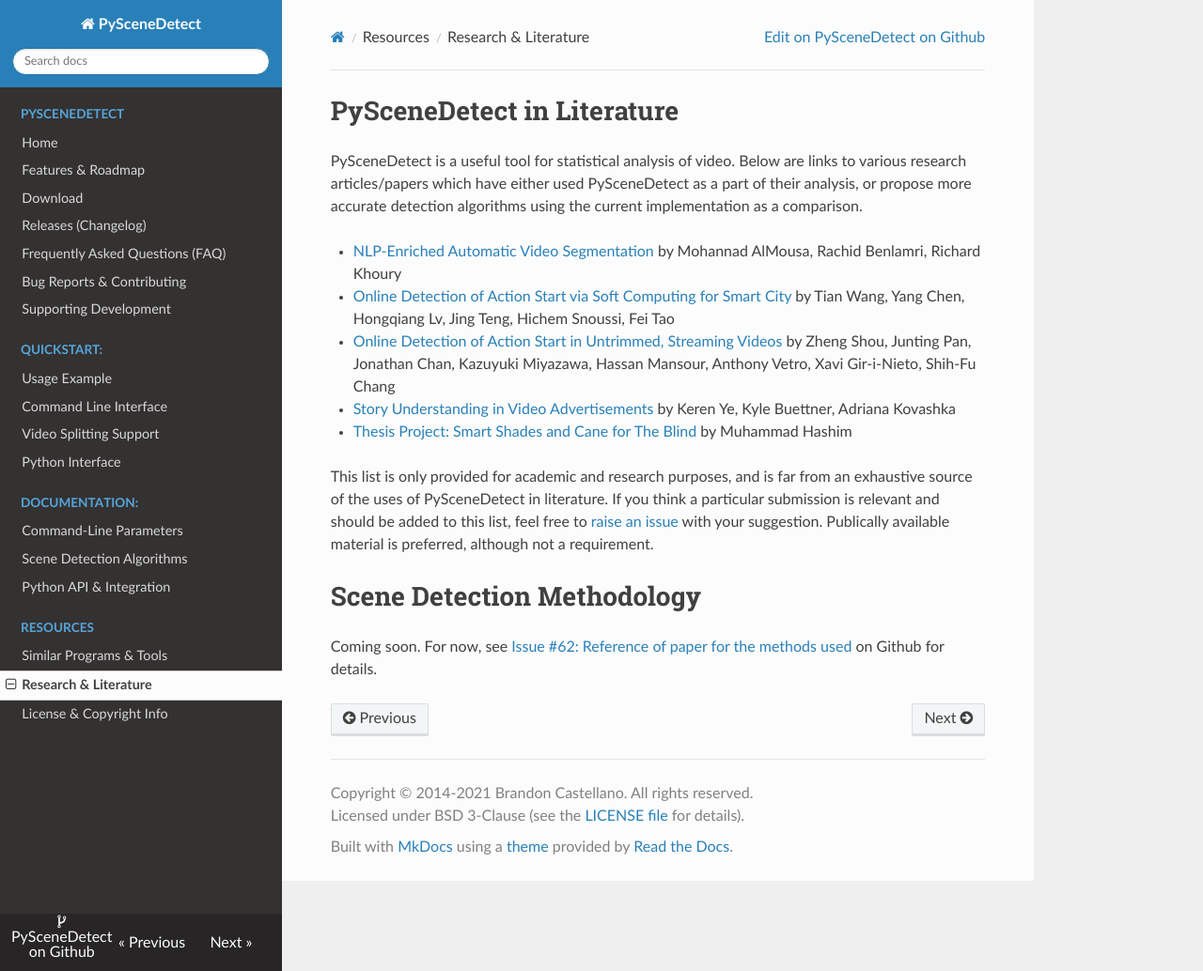
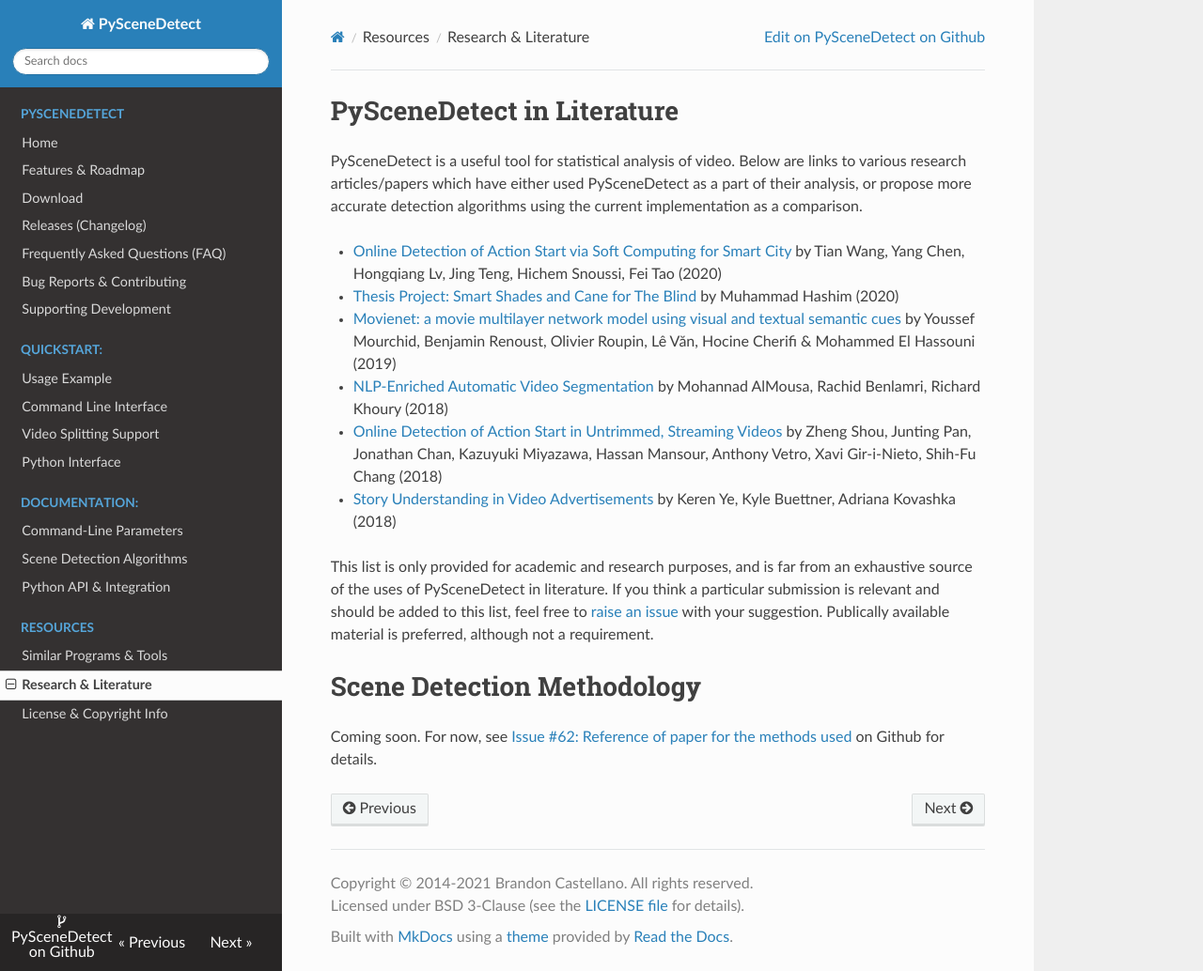
Before and after one commit to vovamushak/PySceneDetect, an MkDocs documentation site: the page built from docs/other/literature.md, in a window 1280 px wide and 1034 px high. Shown: the whole window at 94% size. Built offline with MkDocs 1.6.1, drawn with Linux system fonts in a browser that asks for light colours; nearby versions of some CDN libraries; old or Windows-style settings are respelled for this version of MkDocs.

Commit message:
Update literature page.

```diff
--- a/docs/other/literature.md
+++ b/docs/other/literature.md
@@ -3,15 +3,18 @@
 
 PySceneDetect is a useful tool for statistical analysis of video.  Below are links to various research articles/papers which have either used PySceneDetect as a part of their analysis, or propose more accurate detection algorithms using the current implementation as a comparison.
 
- - [NLP-Enriched Automatic Video Segmentation](https://ieeexplore.ieee.org/document/8525880/) by Mohannad AlMousa, Rachid Benlamri, Richard Khoury
+ - [Online Detection of Action Start via Soft Computing for Smart City](https://ieeexplore.ieee.org/document/9099408) by Tian Wang, Yang Chen, Hongqiang Lv, Jing Teng, Hichem Snoussi, Fei Tao (2020)
 
- - [Online Detection of Action Start via Soft Computing for Smart City](https://ieeexplore.ieee.org/document/9099408) by Tian Wang, Yang Chen, Hongqiang Lv, Jing Teng, Hichem Snoussi, Fei Tao
+ - [Thesis Project: Smart Shades and Cane for The Blind](https://www.linkedin.com/pulse/blind-people-dont-have-good-muhammad-hashim-1f/) by Muhammad Hashim (2020)
 
- - [Online Detection of Action Start in Untrimmed, Streaming Videos](https://arxiv.org/pdf/1802.06822) by Zheng Shou, Junting Pan, Jonathan Chan, Kazuyuki Miyazawa, Hassan Mansour, Anthony Vetro, Xavi Gir-i-Nieto, Shih-Fu Chang
+ - [Movienet: a movie multilayer network model using visual and textual semantic cues](https://appliednetsci.springeropen.com/articles/10.1007/s41109-019-0226-0) by Youssef Mourchid, Benjamin Renoust, Olivier Roupin, Lê Văn, Hocine Cherifi & Mohammed El Hassouni (2019)
 
- - [Story Understanding in Video Advertisements](https://arxiv.org/pdf/1807.11122) by Keren Ye, Kyle Buettner, Adriana Kovashka
+ - [NLP-Enriched Automatic Video Segmentation](https://ieeexplore.ieee.org/document/8525880/) by Mohannad AlMousa, Rachid Benlamri, Richard Khoury (2018)
 
- - [Thesis Project: Smart Shades and Cane for The Blind](https://www.linkedin.com/pulse/blind-people-dont-have-good-muhammad-hashim-1f/) by Muhammad Hashim
+ - [Online Detection of Action Start in Untrimmed, Streaming Videos](https://arxiv.org/pdf/1802.06822) by Zheng Shou, Junting Pan, Jonathan Chan, Kazuyuki Miyazawa, Hassan Mansour, Anthony Vetro, Xavi Gir-i-Nieto, Shih-Fu Chang (2018)
+
+ - [Story Understanding in Video Advertisements](https://arxiv.org/pdf/1807.11122) by Keren Ye, Kyle Buettner, Adriana Kovashka (2018)
+
 
 This list is only provided for academic and research purposes, and is far from an exhaustive source of the uses of PySceneDetect in literature.  If you think a particular submission is relevant and should be added to this list, feel free to [raise an issue](https://github.com/Breakthrough/PySceneDetect/issues/new/choose) with your suggestion.  Publically available material is preferred, although not a requirement.
 
```
